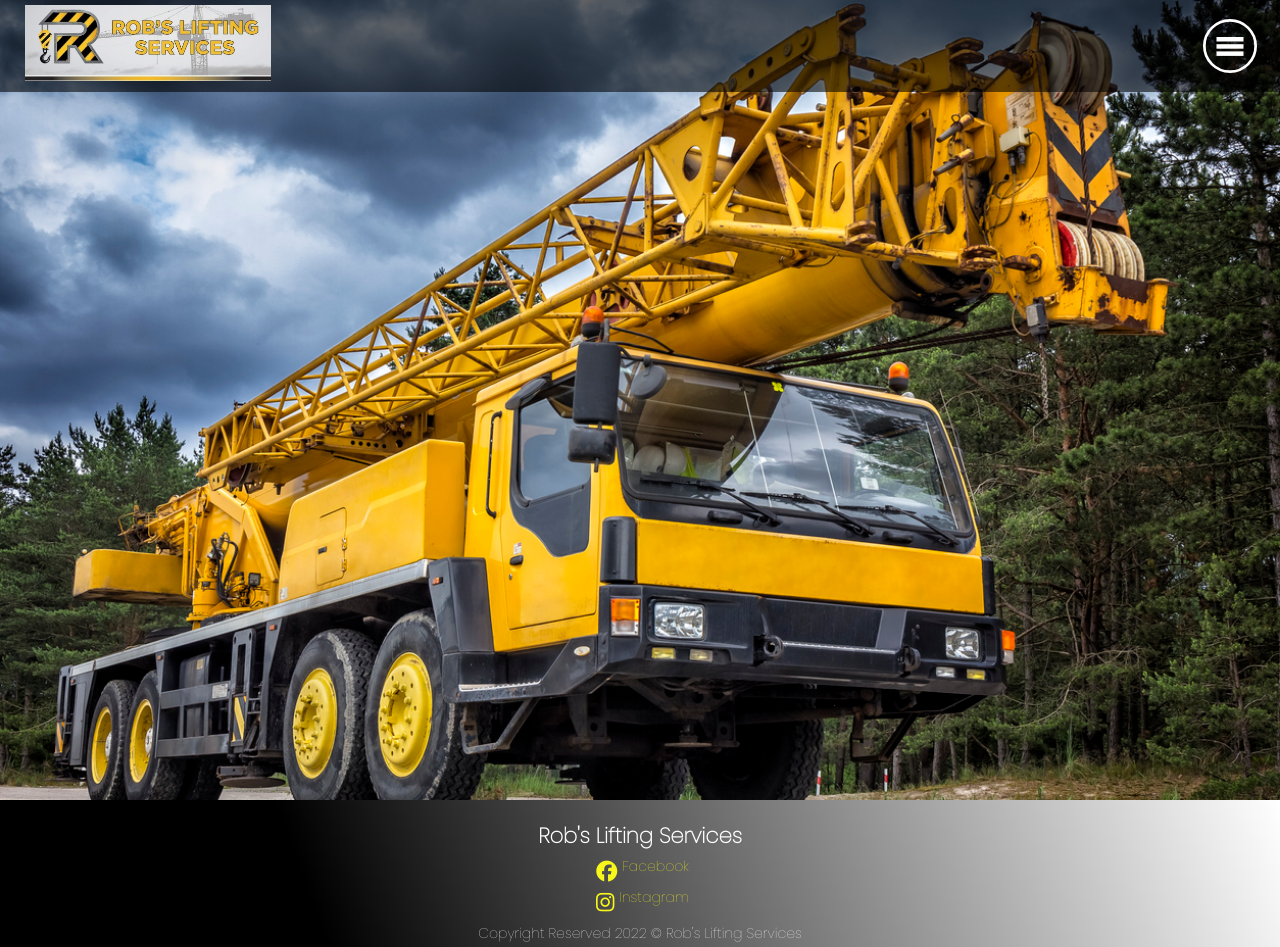
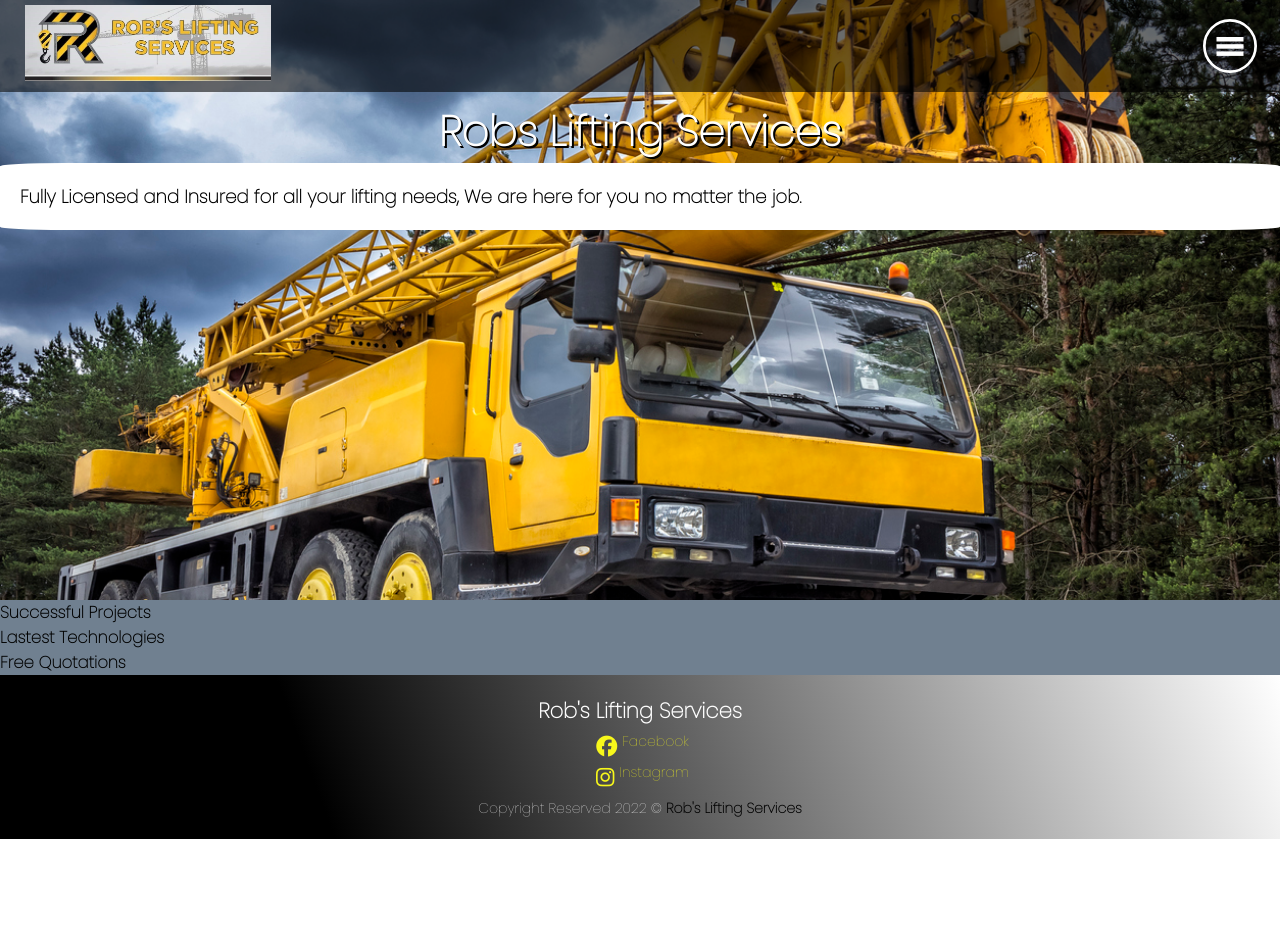
Before and after one commit to DeadEnigma13/Robs-Lifting-Services, a plain HTML site: page index.html in a window 1280 px wide. Shown: the top 947 px of the page. After the commit the page ends 839 px from the top, so only its background shows below. Drawn offline with Linux system fonts and the light colour scheme; a web font is replaced by a local one.

Commit message:
Style hero and add text plus start services section

```diff
--- a/assets/css/style.css
+++ b/assets/css/style.css
@@ -144,12 +144,35 @@ img {
 /* Hero */
 #hero {
     background-image: url(../images/rls-hero-image.jpg);
-    min-height: 100vh;
+    min-height: 75vh;
     position: relative;
     background-position: center;
     background-size: cover;
 }
-
+#hero .hero-container h1 {
+    display: block;
+    position: relative;
+    justify-content: center;
+    text-align: center;
+    font-size: 3rem;
+    font-weight: 900;
+    padding-top: 100px;
+    color: white;
+    text-shadow: 2px 2px black;
+}
+#hero .hero-container p {
+    color: black;
+    font-weight: 900;
+    background-color: white;
+    font-size: 1.3rem;
+    padding: 20px;
+    margin: 0 auto;
+    border-radius: 5%;
+}
+/* Services */
+#services {
+    background-color: slategray;
+}
 /* Footer */
 #footer {
     background-image: linear-gradient(70deg, black 25%, white 100%)
@@ -172,6 +195,10 @@ img {
     text-align: center;
     margin: 5px;
 }
+#footer .footer-container span {
+    color: black;
+    font-weight: 1000;
+}
 #footer .social-icons a {
     color: #f7f71b;
     display: flex;
--- a/index.html
+++ b/index.html
@@ -33,7 +33,17 @@
     </section>
     <section id="hero">
         <div class="hero-container">
+            <h1>Robs Lifting Services</h1>
+            <p>Fully Licensed and Insured for all your lifting needs, We are here for you no matter the job.</p>
         </div>
+    </section>
+    <!-- Services -->
+    <section id="services">
+    <div id="services-container">
+        <h3>Successful Projects</h3>
+        <h3>Lastest Technologies<h3>
+        <h3>Free Quotations</h3>
+    </div>
     </section>
     <!-- Footer -->
     <section id="footer">
@@ -42,7 +52,7 @@
         <div class="social-icons">
             <a href="https://www.facebook.com/Robs-Lifting-Services-617749375399552" target="blank_"><i class="fa-brands fa-facebook"></i>Facebook</a>
             <a href="https://www.instagram.com/robs.lifting/" target="blank_"><i class="fa-brands fa-instagram"></i>Instagram</a>
-            <p>Copyright Reserved 2022 © Rob's Lifting Services</p>
+            <p>Copyright Reserved 2022 © <span>Rob's Lifting Services</span></p>
         </div>
         </div>
     </div>
```
